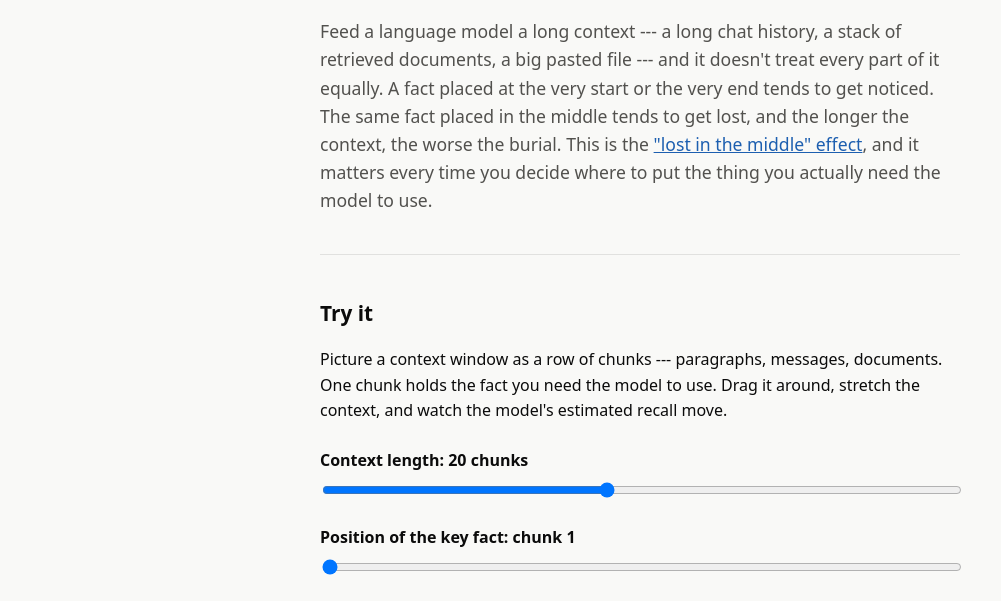
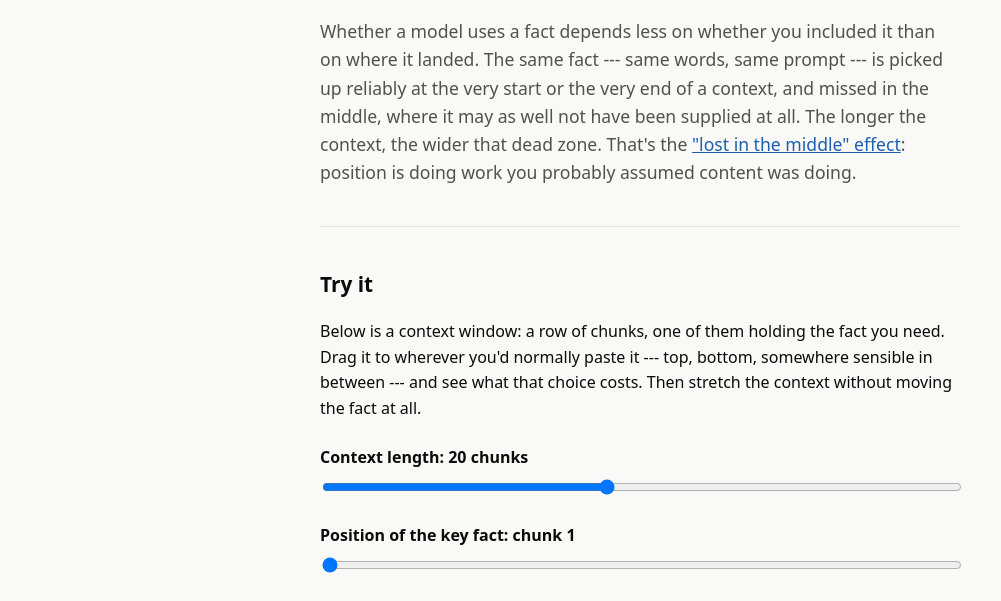
Before and after one commit to comp4020-agentic-coding-studio/comp4020-ass1-bada, a website built with Vite: page index.html in a window 1280 px wide. Shown: the part 157-758 px from the top of the page, without its empty margins (0-1001 px from the left). Built offline with nearby package versions, Linux system fonts and the light colour scheme.

Commit message:
index: sharpen lede and Try-it intro to the pointed/surprising bar
Fresh-eyes review found the lede opened on a definition rather than
the reversal ("more context = better" being wrong), and buried its
own surprise mid-sentence. The "may as well not have been supplied
at all" framing checks out: Liu et al. report GPT-3.5-turbo scoring
below its closed-book (no-context) baseline with the fact mid-context.
The Try-it intro cast the reader as spectator ("watch ... move")
rather than naming what each control is meant to reveal.

```diff
--- a/index.html
+++ b/index.html
@@ -20,28 +20,28 @@
       <h1>Bury it in the middle and the model won't find it</h1>
 
       <p class="lede">
-        Feed a language model a long context --- a long chat history, a stack
-        of retrieved documents, a big pasted file --- and it doesn't treat
-        every part of it equally. A fact placed at the very start or the very
-        end tends to get noticed. The same fact placed in the middle tends to
-        get lost, and the longer the context, the worse the burial. This is
-        the
+        Whether a model uses a fact depends less on whether you included it
+        than on where it landed. The same fact --- same words, same prompt
+        --- is picked up reliably at the very start or the very end of a
+        context, and missed in the middle, where it may as well not have been
+        supplied at all. The longer the context, the wider that dead zone.
+        That's the
         <a
           href="https://arxiv.org/abs/2307.03172"
           target="_blank"
           rel="noreferrer"
           >"lost in the middle" effect</a
-        >, and it matters every time you decide where to put the thing you
-        actually need the model to use.
+        >: position is doing work you probably assumed content was doing.
       </p>
 
       <section class="playground" aria-labelledby="playground-heading">
         <h2 id="playground-heading">Try it</h2>
         <p>
-          Picture a context window as a row of chunks --- paragraphs,
-          messages, documents. One chunk holds the fact you need the model to
-          use. Drag it around, stretch the context, and watch the model's
-          estimated recall move.
+          Below is a context window: a row of chunks, one of them holding the
+          fact you need. Drag it to wherever you'd normally paste it ---
+          top, bottom, somewhere sensible in between --- and see what that
+          choice costs. Then stretch the context without moving the fact at
+          all.
         </p>
 
         <div class="controls">
```
